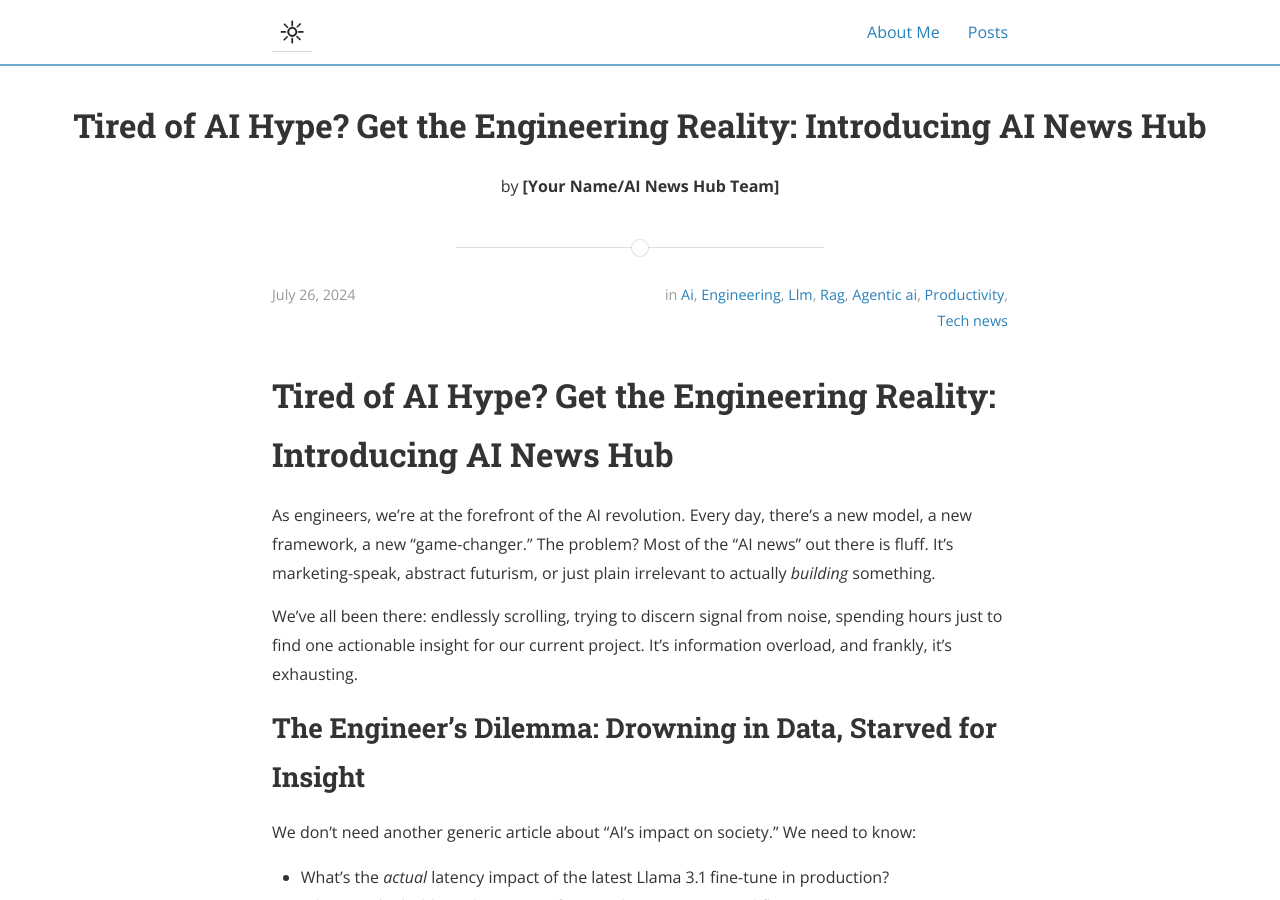
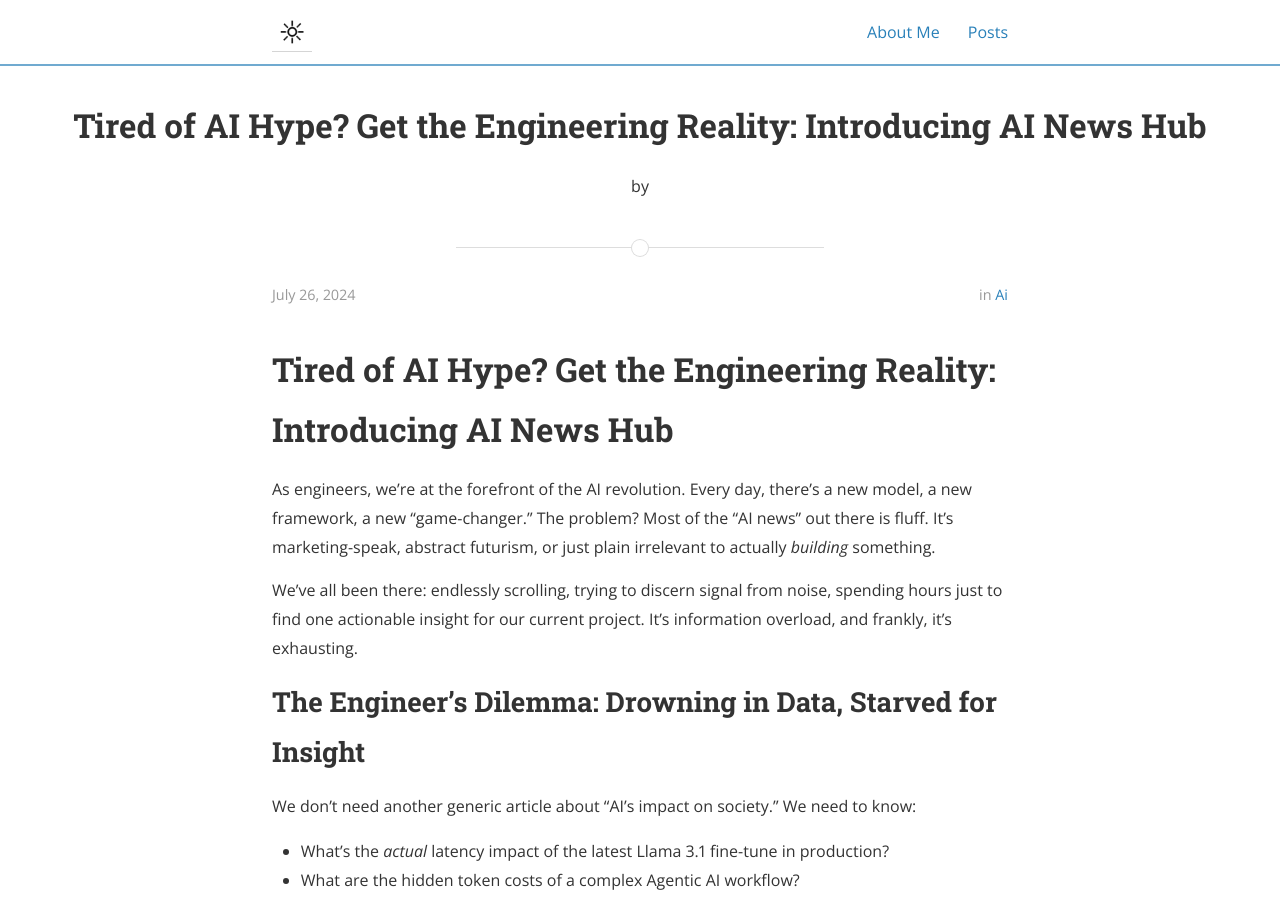
Before and after one commit to kunalgaba/kunalgaba.github.io, a Jekyll site: the page built from _posts/2026-01-12-ai-news-hub.markdown, in a window 1280 px wide and 900 px high. Built offline with Jekyll 4.4.1, drawn with Linux system fonts in a browser that asks for light colours; nearby versions of some CDN libraries; comment, search, counter and statistics services are not loaded.

```diff
--- a/_posts/2026-01-12-ai-news-hub.markdown
+++ b/_posts/2026-01-12-ai-news-hub.markdown
@@ -2,9 +2,8 @@
 layout: post
 title: "Tired of AI Hype? Get the Engineering Reality: Introducing AI News Hub"
 description: "Why most AI news misses the mark for engineers, and how AI News Hub cuts through the noise with battle-tested insights on Agentic AI, RAG, and production tools."
-author: "[Your Name/AI News Hub Team]"
-date: "2024-07-26"
-categories: ["AI", "Engineering", "LLM", "RAG", "Agentic AI", "Productivity", "Tech News"]
+date: 2024-07-26 16:02:15
+categories: AI
 ---
 
 # Tired of AI Hype? Get the Engineering Reality: Introducing AI News Hub
```
Also changed, not shown: Gemfile.lock.
